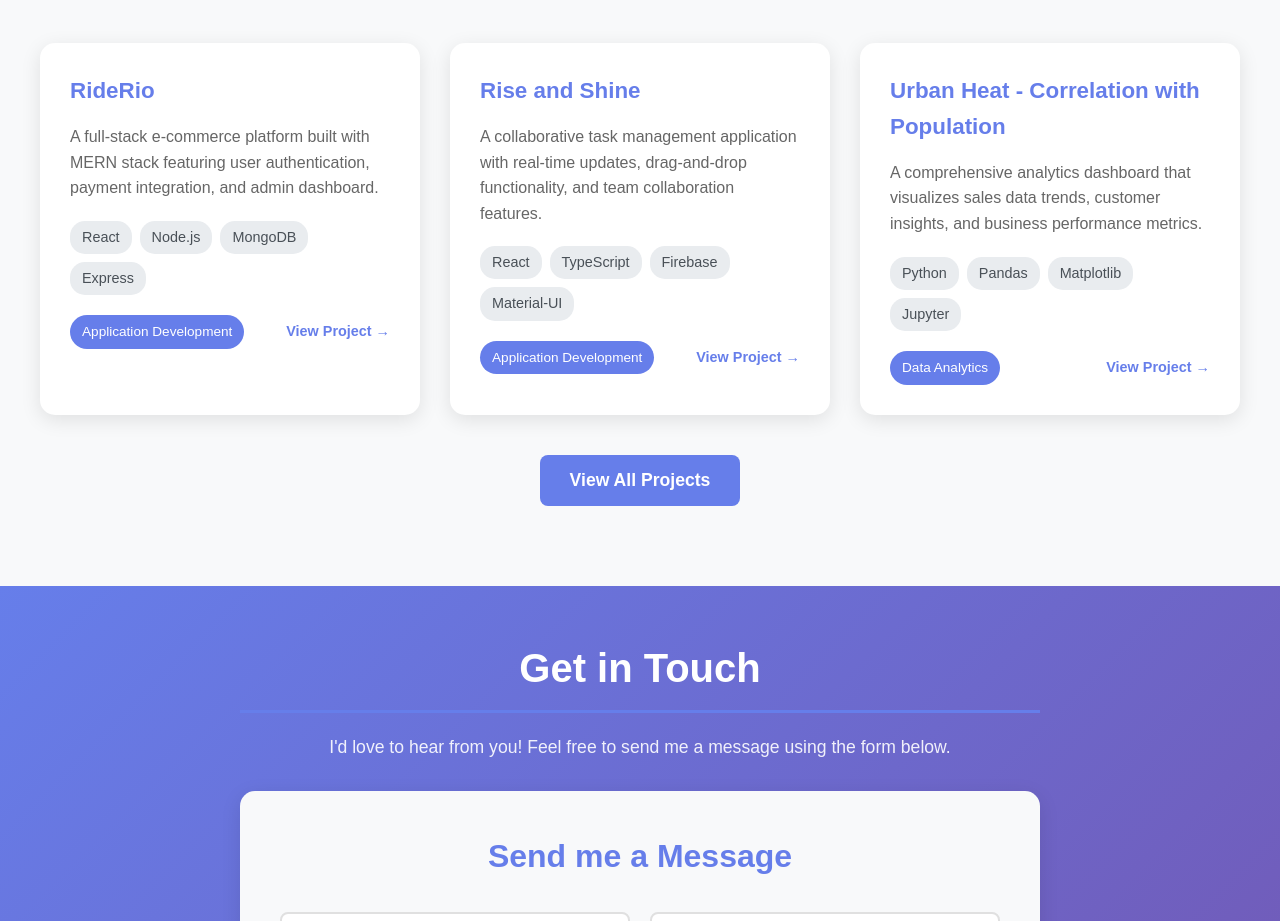
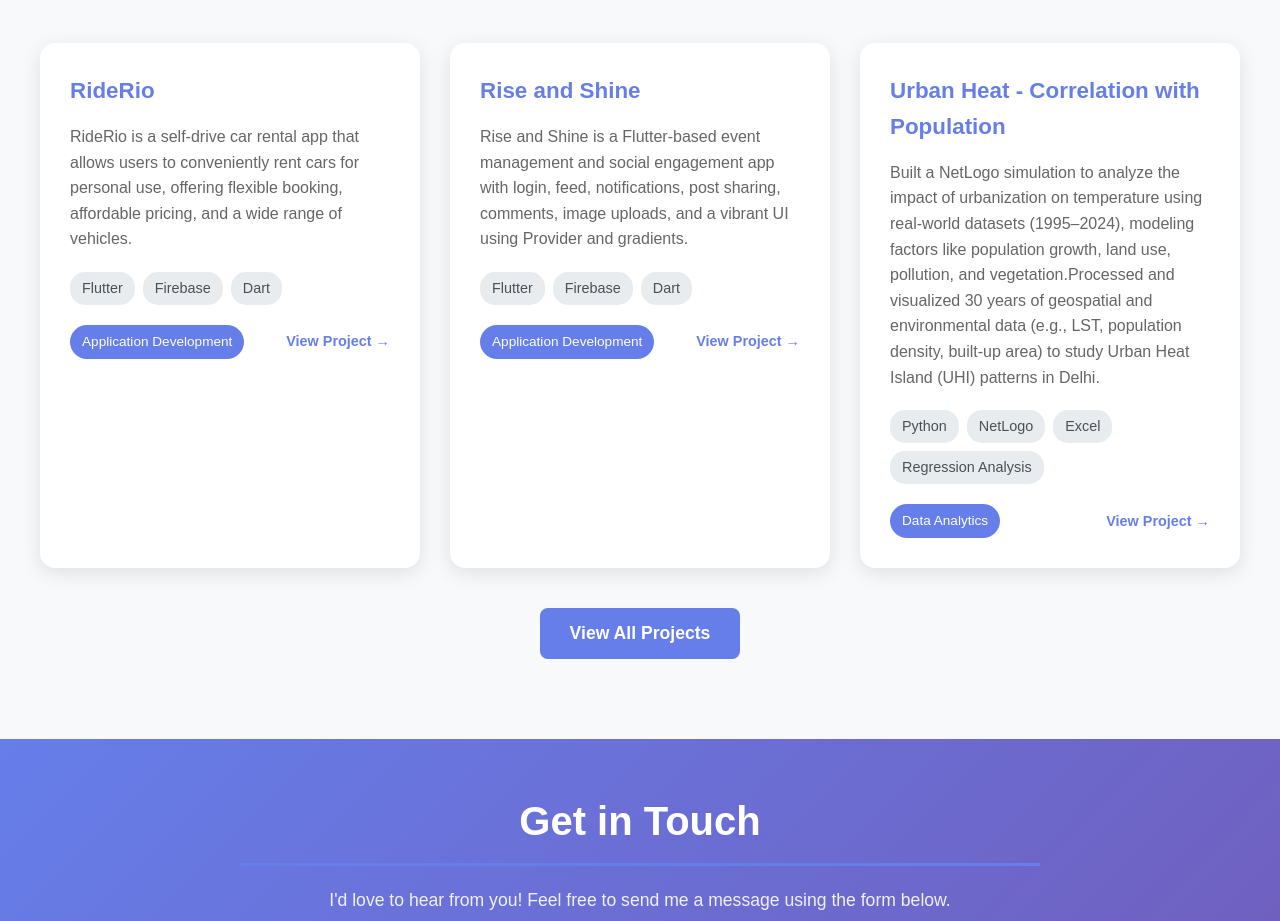
Before and after one commit to sharadj34/Personal-Portfolio, a React (Create React App) app: page / in a window 1280 px wide. Shown: the part 4260-5181 px from the top of the page. Built offline with nearby package versions, Linux system fonts and the light colour scheme.

Commit message:
updated Projects

```diff
--- a/src/components/Projects.tsx
+++ b/src/components/Projects.tsx
@@ -25,25 +25,25 @@ const Projects: React.FC = () => {
   const projects: Project[] = [
     {
       title: 'RideRio',
-      description: 'A full-stack e-commerce platform built with MERN stack featuring user authentication, payment integration, and admin dashboard.',
-      technologies: ['React', 'Node.js', 'MongoDB', 'Express'],
+      description: 'RideRio is a self-drive car rental app that allows users to conveniently rent cars for personal use, offering flexible booking, affordable pricing, and a wide range of vehicles.',
+      technologies: ['Flutter', 'Firebase', 'Dart'],
       category: 'Application Development',
-      link: 'https://github.com/yourusername/ecommerce'
+      link: 'https://github.com/sharadj34/RideRio'
     },
     {
       title: 'Rise and Shine',
-      description: 'A collaborative task management application with real-time updates, drag-and-drop functionality, and team collaboration features.',
-      technologies: ['React', 'TypeScript', 'Firebase', 'Material-UI'],
+      description: 'Rise and Shine is a Flutter-based event management and social engagement app with login, feed, notifications, post sharing, comments, image uploads, and a vibrant UI using Provider and gradients.',
+      technologies: ['Flutter', 'Firebase', 'Dart'],
       category: 'Application Development',
-      link: 'https://github.com/yourusername/taskmanager'
+      link: 'https://github.com/sharadj34/Rise-And-Shine'
     },
     {
       title: 'Urban Heat - Correlation with Population',
-      description: 'A comprehensive analytics dashboard that visualizes sales data trends, customer insights, and business performance metrics.',
-      technologies: ['Python', 'Pandas', 'Matplotlib', 'Jupyter'],
+      description: 'Built a NetLogo simulation to analyze the impact of urbanization on temperature using real-world datasets (1995–2024), modeling factors like population growth, land use, pollution, and vegetation.Processed and visualized 30 years of geospatial and environmental data (e.g., LST, population density, built-up area) to study Urban Heat Island (UHI) patterns in Delhi.',
+      technologies: ['Python', 'NetLogo', 'Excel', 'Regression Analysis'],
       category: 'Data Analytics',
-      link: 'https://github.com/yourusername/sales-analytics'
-    },
+      link: 'https://github.com/sharadj34/Urban-Heat-Correlation-with-Population'
+    }
   ];
 
   const [category, setCategory] = useState<'Application Development' | 'Data Analytics' | 'Product Management' | 'Others' | 'All'>('All');
```
